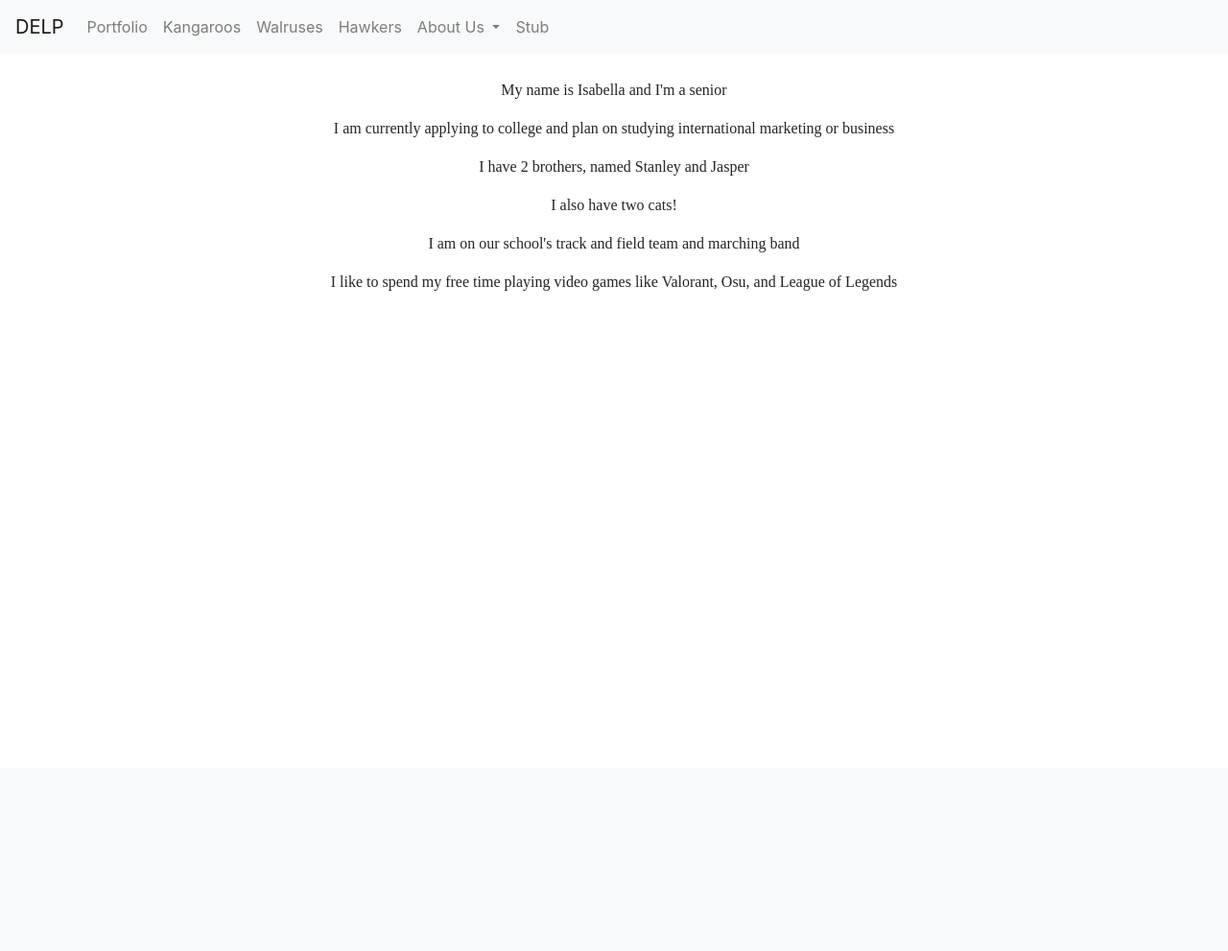
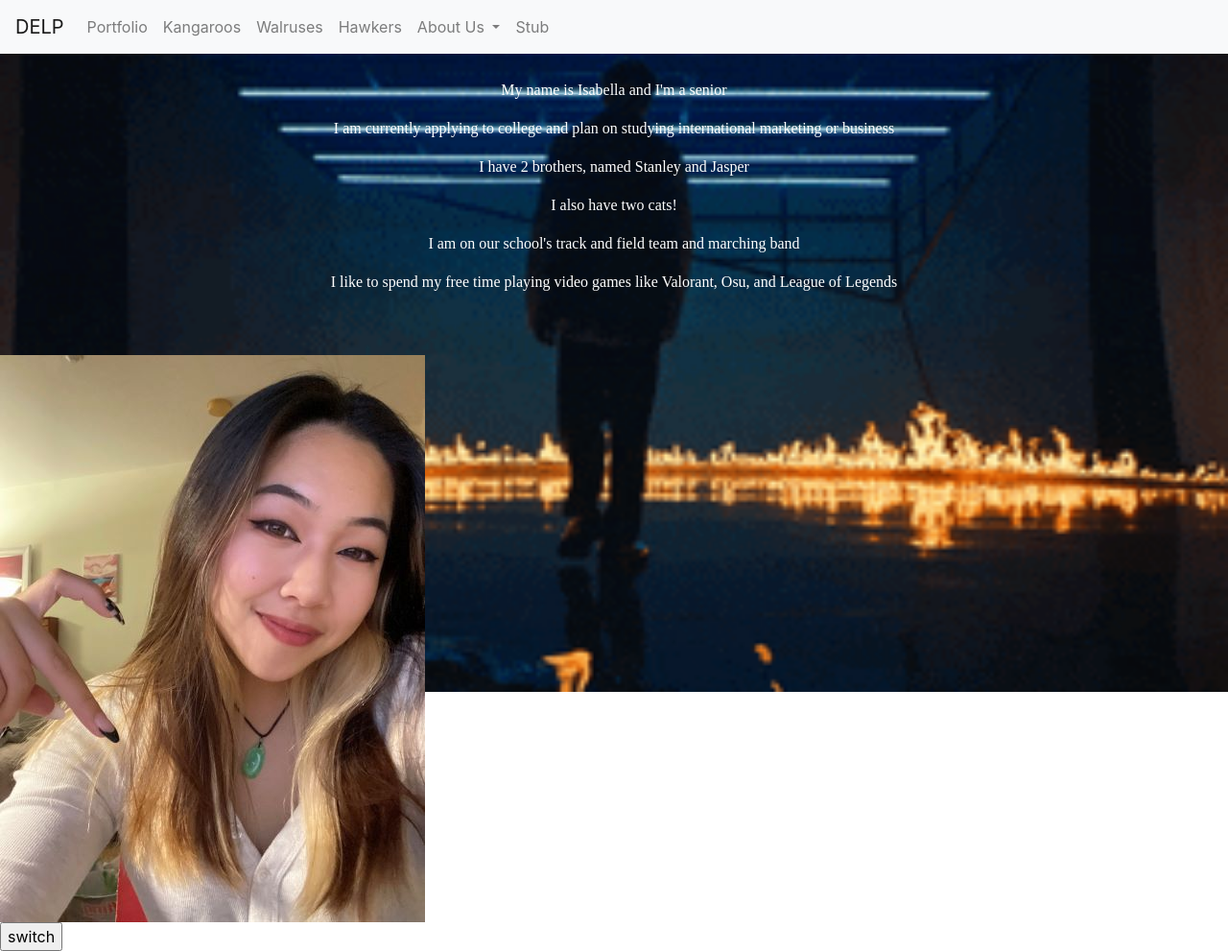
Before and after one commit to yqw7/dominators, a Flask app: page /isabella/ in a window 1280 px wide. Shown: the whole page at 96% size. Before the commit the page ends 303 px from the top, so only its background shows below. Run offline with Flask 2, Linux system fonts and the light colour scheme; some libraries are stand-ins or nearby versions.

Commit message:
isabella about me page

```diff
--- a/templates/isabella.html
+++ b/templates/isabella.html
@@ -6,16 +6,62 @@
 
 <!- This is a replacement block for Body in base.html -->
 {% block content %}
-    <div class="center-block" style="margin: 2% 5% 5%; text-align:left; font-family: gilroy,serif;">
-        <div style="text-align: center">
+<body style="background-image:url('/static/isabellaphotos/ezgif.com-gif-maker.gif');background-position: top; background-repeat: no-repeat; background-size:100%;">
+    <div class="center-block" style="margin: 2% 5% 5%; text-align:center; font-family: gilroy,serif;">
+        <div style="text-align: center;color:white" >
             <p>My name is Isabella and I'm a senior</p>
             <p>I am currently applying to college and plan on studying international marketing or business</p>
             <p>I have 2 brothers, named Stanley and Jasper</p>
             <p>I also have two cats!</p>
             <p>I am on our school's track and field team and marching band</p>
             <p>I like to spend my free time playing video games like Valorant, Osu, and League of Legends</p>
+            <p id="jokework"></p>
         </div>
     </div>
+
+    <script>
+        var xhr = new XMLHttpRequest();
+        xhr.open("GET", baseURL + "/joke/" + categories.join(",") + "?" + params.join("&"));
+
+        xhr.onreadystatechange = function () {
+            if (xhr.readyState === 4 && xhr.status < 300) // readyState 4 means request has finished + we only want to parse the joke if the request was successful (status code lower than 300)
+            {
+                var randomJoke = JSON.parse(xhr.responseText);
+
+                if (randomJoke.type === "single") {
+                    // If type == "single", the joke only has the "joke" property
+                    document.getElementById("jokework").innerHTML = randomJoke["joke"]
+
+                } else {
+                    // If type == "single", the joke only has the "joke" property
+                    document.getElementById("jokework").innerHTML = randomJoke
+                }
+            } else if (xhr.readyState === 4) {
+                alert("Error while requesting joke.\n\nStatus code: " + xhr.status + "\nServer response: " + xhr.responseText);
+            }
+        };
+
+        xhr.send();
+        })
+    </script>
+    <div>
+        <img src=/static/isabellaphotos/isabella_no_mask3.jpg id="imageI">
+    </div>
+    <div>
+        <input type="button" onclick="switchImage()" value="switch">
+    </div>
+    <script>
+        function switchImage() {
+            var Image_Id = document.getElementById('imageI');
+            if (Image_Id.src.match("/static/isabellaphotos/isabella_no_mask3.jpg")) {
+                Image_Id.src = "/static/isabellaphotos/isabella_mask2.jpg";
+            }
+            else {
+                Image_Id.src = "/static/isabellaphotos/isabella_no_mask3.jpg";
+            }
+        }
+    </script>
+
 {% endblock %}
 
 <!- This is turning off birds background from base.html -->
```
Also changed, not shown: static/ateez.gif (added), static/ezgif.com-gif-maker.gif (added), static/great_wave_of_kanagawa.jpg (added), static/isabellaphotos/ateez.gif (added), static/isabellaphotos/ezgif.com-gif-maker.gif (added), static/isabellaphotos/great_wave_of_kanagawa.jpg (added), static/isabellaphotos/isabella_mask2.jpg (added), static/isabellaphotos/isabella_no_mask3.jpg (added).
